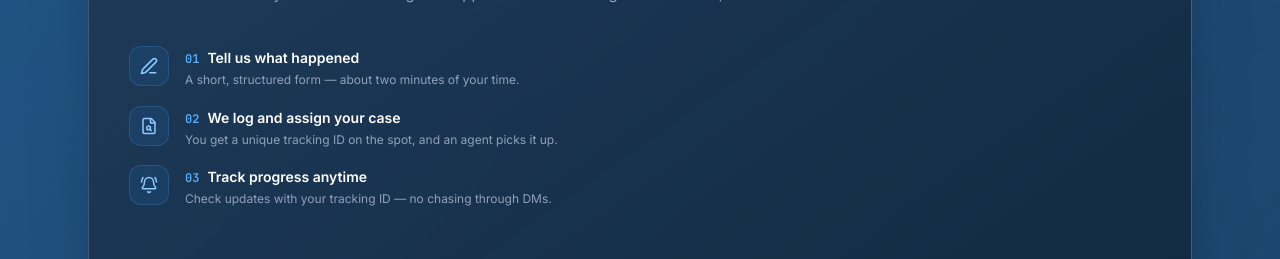
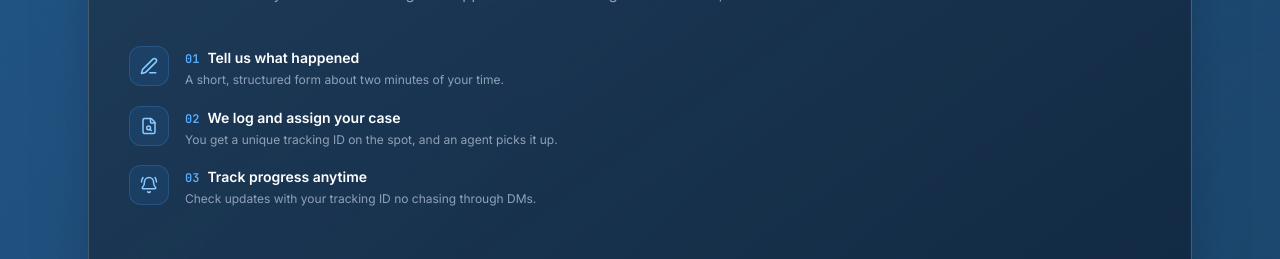
Before and after one commit to CHRIS-GIT7/1xBet, a Next.js app: page / in a window 1280 px wide. Shown: the part 307-566 px from the top of the page. Built offline with nearby package versions, Linux system fonts and the light colour scheme.

Commit message:
fix: remove unnecessary punctuation in STEPS text descriptions

```diff
--- a/src/app/page.tsx
+++ b/src/app/page.tsx
@@ -6,7 +6,7 @@ const STEPS = [
   {
     icon: PenLine,
     title: "Tell us what happened",
-    text: "A short, structured form — about two minutes of your time.",
+    text: "A short, structured form about two minutes of your time.",
   },
   {
     icon: FileSearch,
@@ -16,7 +16,7 @@ const STEPS = [
   {
     icon: BellRing,
     title: "Track progress anytime",
-    text: "Check updates with your tracking ID — no chasing through DMs.",
+    text: "Check updates with your tracking ID no chasing through DMs.",
   },
 ];
 
```
